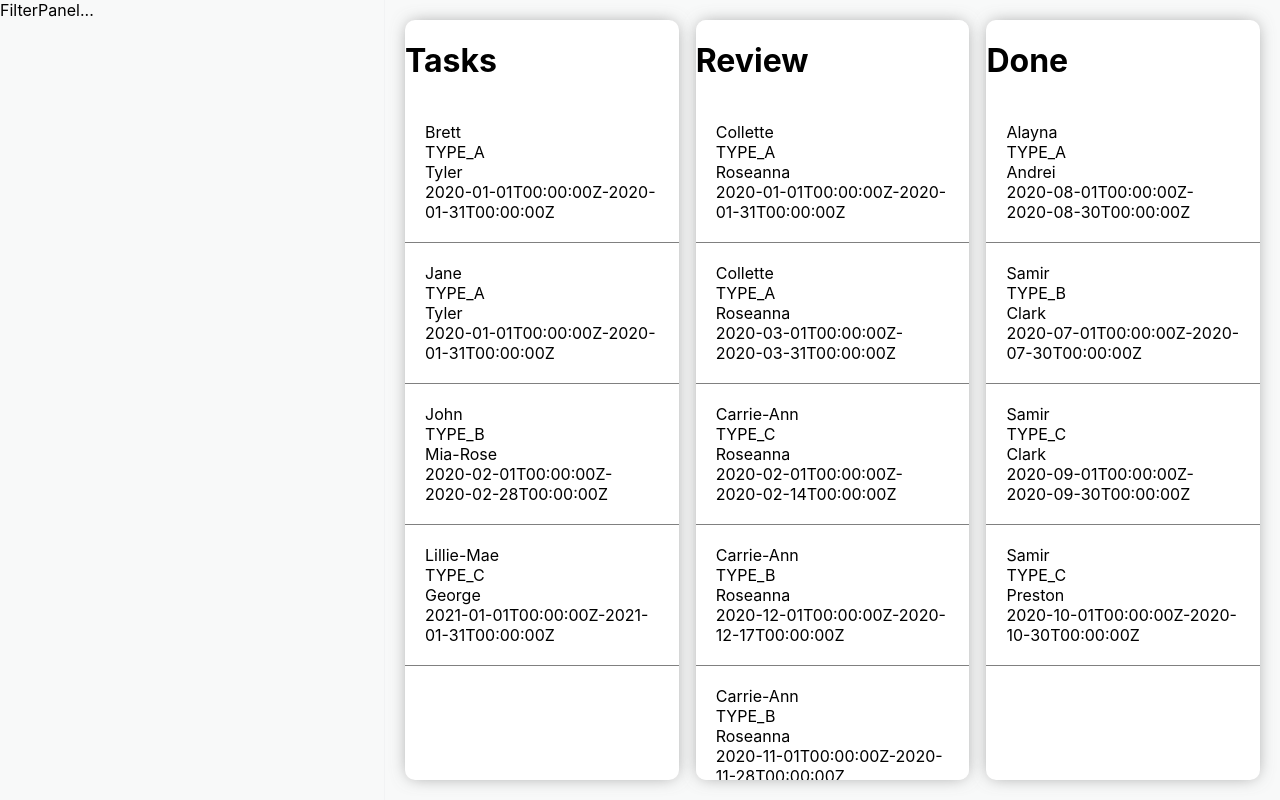
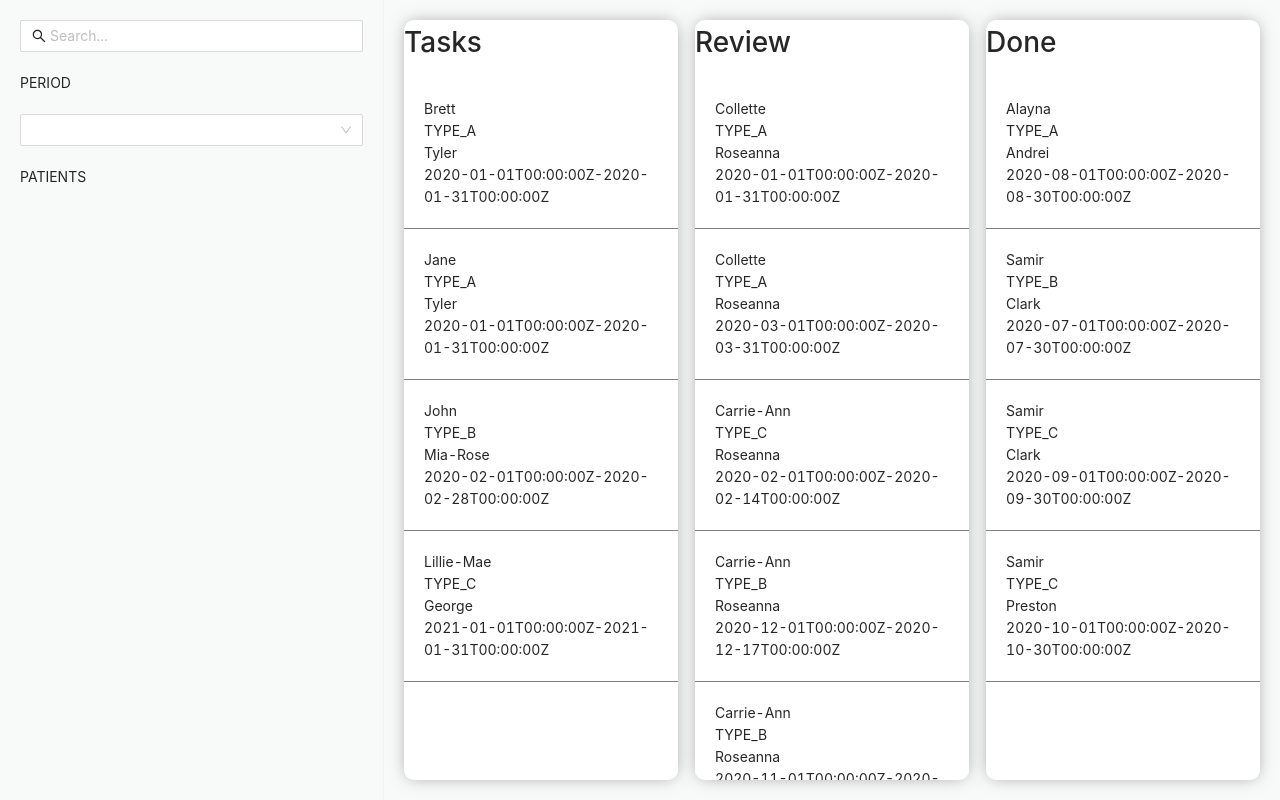
Before and after one commit to seki2020/MedTruly-FE-Project, a React (Create React App) app: page / in a window 1280 px wide. Built offline with nearby package versions, Linux system fonts and the light colour scheme.

Commit message:
finish search and period filter

```diff
--- a/package.json
+++ b/package.json
@@ -7,9 +7,12 @@
     "@testing-library/react": "^13.3.0",
     "@testing-library/user-event": "^13.5.0",
     "@types/jest": "^27.5.2",
+    "@types/lodash": "^4.14.182",
     "@types/node": "^16.11.48",
     "@types/react": "^18.0.17",
     "@types/react-dom": "^18.0.6",
+    "antd": "^4.22.4",
+    "lodash": "^4.17.21",
     "react": "^18.2.0",
     "react-dom": "^18.2.0",
     "react-scripts": "5.0.1",
--- a/src/App.tsx
+++ b/src/App.tsx
@@ -3,6 +3,14 @@ import { List, FilterPanel } from "components";
 import styles from "App.module.css";
 import dummyData from "mock/appointments.json";
 import { AppointmentItemType, APPOINTMENT_TYPE, RawDataType } from "types";
+import _ from "lodash";
+import "antd/dist/antd.css";
+
+function diffMonths(dt2: Date, dt1: Date) {
+  var diff = (dt2.getTime() - dt1.getTime()) / 1000;
+  diff /= 60 * 60 * 24 * 7 * 4;
+  return Math.abs(Math.round(diff));
+}
 
 function App() {
   const [data, setData] = useState<RawDataType>();
@@ -10,9 +18,78 @@ function App() {
   const [period, setPeriod] = useState<string>();
   const [patients, setPatients] = useState();
   const [type, setType] = useState();
+  const [periodOptions, setPeriodOptions] = useState([
+    {
+      label: "test",
+      value: "test",
+    },
+    {
+      label: "test2",
+      value: "test2",
+    },
+    {
+      label: "test3",
+      value: "test3",
+    },
+  ]);
+
+  useEffect(() => {
+    // period options initiate
+    const rawList = dummyData.data.allNotes.edges as AppointmentItemType[];
+
+    const monthOptions = rawList
+      .map((row) => {
+        const monthDiffCount = diffMonths(
+          new Date(row.serviceStart),
+          new Date(row.serviceEnd)
+        );
+
+        if (monthDiffCount === 0) {
+          return [row.serviceStart.slice(0, 10)];
+        }
+
+        return new Array(monthDiffCount).fill("").map((v, i) => {
+          const date = new Date(row.serviceStart);
+          return new Date(date.setMonth(date.getMonth() + i))
+            .toISOString()
+            .slice(0, 10);
+        });
+      })
+      .flat()
+      .sort((a, b) => new Date(a).getTime() - new Date(b).getTime());
+
+    setPeriodOptions(
+      _.uniq(monthOptions).map((period) => {
+        return {
+          label: period.slice(0, 7),
+          value: period,
+        };
+      })
+    );
+  }, []);
 
   const filterData = (json: any) => {
-    const rawList = json.data.allNotes.edges;
+    let rawList = json.data.allNotes.edges as AppointmentItemType[];
+
+    // search
+    if (keywords) {
+      rawList = rawList.filter((row) => {
+        return `${row.patient.account.firstName.toLowerCase()}${row.patient.account.lastName.toLowerCase()}`.includes(
+          keywords.toLowerCase()
+        );
+      });
+    }
+
+    // period
+    if (period) {
+      rawList = rawList.filter((row) => {
+        return (
+          new Date(row.serviceStart).getTime() <= new Date(period).getTime() &&
+          new Date(row.serviceEnd).getTime() >= new Date(period).getTime()
+        );
+      });
+    }
+
     const task = rawList.filter(
       (item: AppointmentItemType) => item.status === APPOINTMENT_TYPE.PENDING
     );
@@ -48,6 +125,7 @@ function App() {
     <div className={styles.app}>
       <div className={styles.left}>
         <FilterPanel
+          periodOptions={periodOptions}
           onSearchTextChange={handleSearchTextChange}
           onPeriodChange={hanlePeriodChange}
           onPatientsChange={handlePatientsChange}
--- a/src/components/FilterPanel/FilterPanel.module.css
+++ b/src/components/FilterPanel/FilterPanel.module.css
@@ -1,3 +1,10 @@
 .root {
   height: 100%;
 }
+.row {
+  display: flex;
+  flex-direction: column;
+  justify-content: center;
+  gap: 20px;
+  margin: 20px;
+}
--- a/src/components/FilterPanel/FilterPanel.tsx
+++ b/src/components/FilterPanel/FilterPanel.tsx
@@ -1,16 +1,44 @@
 import styles from "components/FilterPanel/FilterPanel.module.css";
+import { DatePicker, Select, Input, Dropdown } from "antd";
+import { SearchOutlined } from "@ant-design/icons";
+import { useState } from "react";
 
 interface FilterPanelProps {
+  periodOptions: any;
   onSearchTextChange: (val: string) => void;
   onPeriodChange: (val: string) => void;
   onPatientsChange: (val: string) => void;
   onTypeOfAppointmentChange: (val: string) => void;
 }
 export const FilterPanel = ({
+  periodOptions,
   onSearchTextChange,
   onPeriodChange,
   onPatientsChange,
   onTypeOfAppointmentChange,
 }: FilterPanelProps) => {
-  return <div>FilterPanel...</div>;
+  const [keyword, setKeyword] = useState<string>();
+
+  return (
+    <div>
+      <div className={styles.row}>
+        <Input
+          value={keyword}
+          placeholder="Search..."
+          onChange={(e) => {
+            setKeyword(e.target.value);
+            onSearchTextChange(e.target.value);
+          }}
+          prefix={<SearchOutlined />}
+        />
+      </div>
+      <div className={styles.row}>
+        <div>PERIOD</div>
+        <Select options={periodOptions} onChange={onPeriodChange}></Select>
+      </div>
+      <div className={styles.row}>
+        <div>PATIENTS</div>
+      </div>
+    </div>
+  );
 };
```
